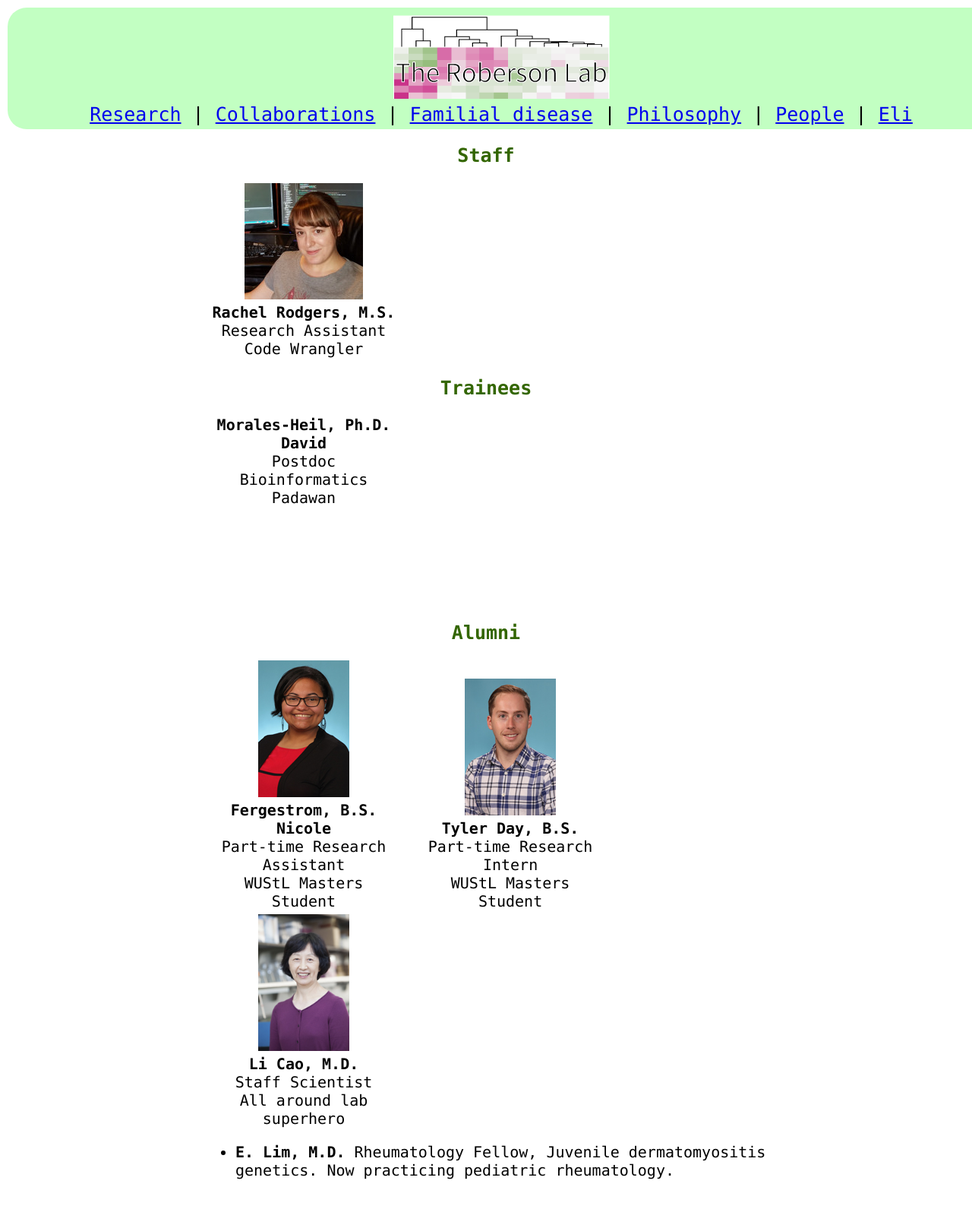
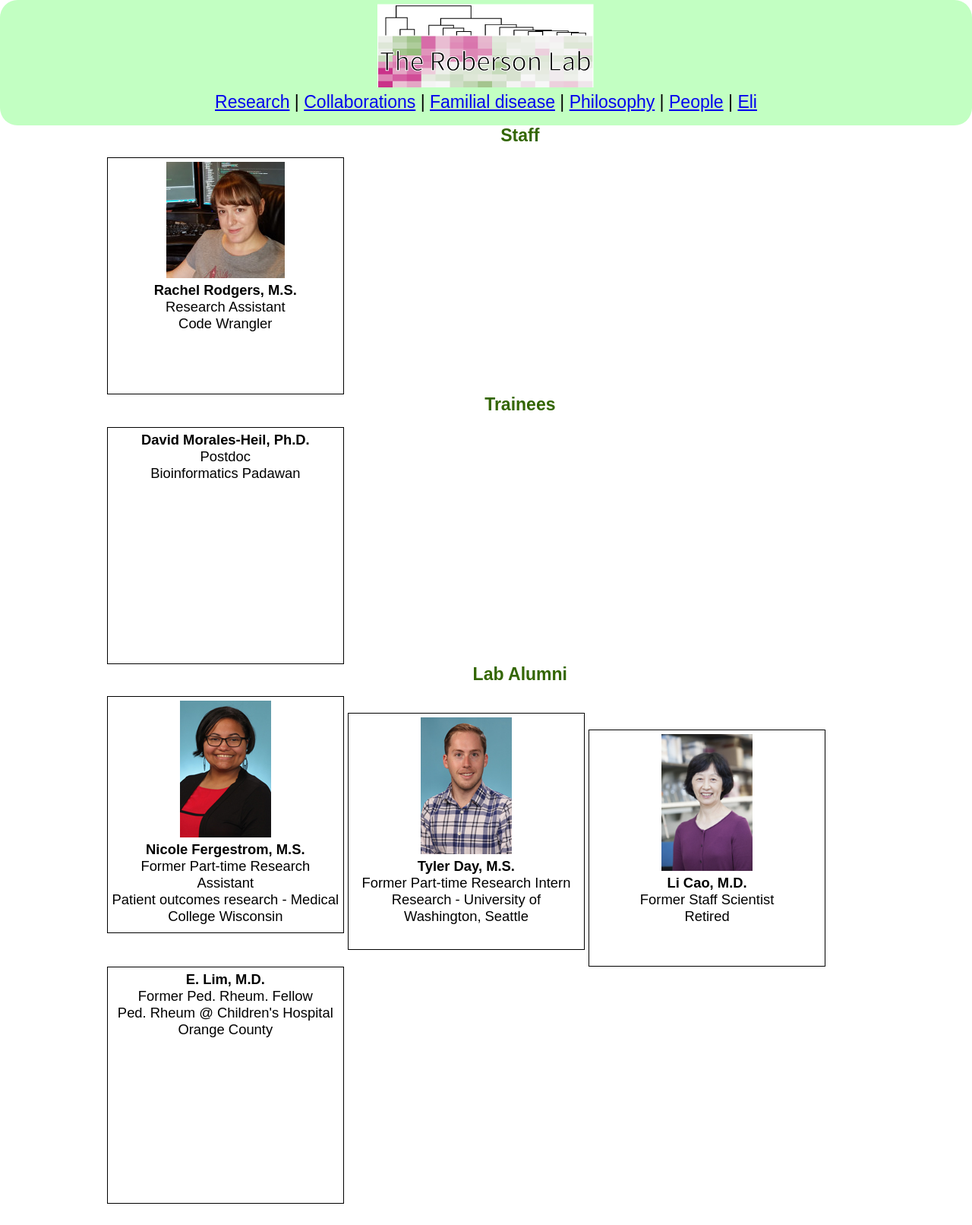
Before and after one commit to RobersonLab/RobersonLab.github.io, a Jekyll site: the page built from people.md, in a window 1280 px wide. Shown: the whole page at 76% size. Built offline with Jekyll 4.4.1, drawn with Linux system fonts in a browser that asks for light colours.

Commit message:
Updated the css to have properties based on screen size. Updated some pages to give consistency to the main content type that floats imgs on the left on some pages.

```diff
--- a/_includes/header.html
+++ b/_includes/header.html
@@ -8,6 +8,7 @@
 <meta name="author" content="Roberson Lab">
 {% if page.description %}<meta name="description" content="{{ page.description }}">{% endif %}
 <meta http-equiv="Content-type" content="text/html; charset=utf-8">
+<meta name="viewport" content="width=device-width, initial-scale=1">
 </head>
 
 <body>
--- a/_includes/main_sidebar.html
+++ b/_includes/main_sidebar.html
@@ -1,5 +1,5 @@
 <div id="sidebar">
-
+<br><br>
 <img src="images/pedigree.png" alt="autosomal dominant disease pedigree" width="124px" height="53px">
 
 <br><br>
--- a/css/main.css
+++ b/css/main.css
@@ -1,14 +1,12 @@
 body {
-font-family: "Source Sans Pro","Lucida Console",sans-serif;
-/*font-family: Georgia,"Times New Roman",serif;*/
-/*font-size: 100%;*/
-font-size: 1.25em;
+	font-family: sans-serif;
+	font-size: 0.90em;
 }
 
 
 h1, h2, h3, h4, h5, h6 {
-font-family: "Source Code Pro","Lucida Console","Verdana",sans-serif;
-font-size: 1.25em;
+	font-family: sans-serif;
+	font-size: 0.95em;
 }
 
 
@@ -34,51 +32,61 @@
 
 #header {
 	position: absolute;
-width: 100%;
-height: 140px;
+
+	text-align: center;
+	font-size: 1.0em;
+	background-color: #C2FFC2; /*#CCFF99;*/
+	border-radius: 1em;
+
+	width: 98%;
+	padding-left: 1%;
+	padding-right: 1%;
+
 	top: 0;
-right: 0;
 	left: 0;
-bottom: 140px;
+	height: 50px;
+	bottom: 50px;
+
+	padding-bottom: 5px;
+	padding-top: 0px;
+}
+
+#header img{
+	display: none;
+}
+
+#sidebar {
+	position: absolute;
 	text-align: center;
-font-size: 1.25em;
-background-color: #C2FFC2; /*#CCFF99;*/
-margin: 10px;
-padding: 10px;
-border-radius: 1em;
+
+	display:none;
+
+	top: 50px;
+	left: 0;
+
+	height: auto;
 }
 
 #maintext {
 	position: absolute;
-width: auto;
+
 	height: auto;
-top: 140px;
-left: 11em;
-right: 11em;
-margin: 2em;
-padding-top: 0.5em;
-padding-bottom: 1.5em;
-padding-left: 0.5em;
-padding-right: 0.5em;
-}
 
-#sidebar {
-position: absolute;
-width: 11em;
-height: auto;
-top: 140px;
+	top: 50px;
 	left: 0;
-right: 11em;
-margin: 2em;
-padding-top: 0.5em;
-padding-bottom: 1.5em;
-padding-left: 0.5em;
-padding-right: 0.5em;
-text-align: center;
+
+	max-width: 98%;
+
+	width: 98%;
+	padding-left: 1%;
+	padding-right: 1%;
+
+	padding-top: 5px;
+	padding-bottom: 5px;
 }
 
 li {
-margin-bottom: 1.5em;
+	margin-bottom: 1.0em;
 }
 
 span.reverse {
@@ -87,11 +95,115 @@
 }
 
 #people {
-width: 250px;
-height: 250px;
-/*border: solid 1px black;*/
+	width: 300px;
+	height: 300px;
+	border: solid 1px black;
 	display: inline-block;
 	padding: 5px;
-/*margin: 0 auto;*/
+	/* /*margin: 0 auto;*/
 	text-align: center;
 }
+
+@media only screen and (min-width: 700px){
+	body {
+		font-size: 1.15em;
+	}
+
+	h1, h2, h3, h4, h5, h6 {
+		font-size: 1.25em;
+	}
+
+	#header img {
+		display: inline;
+	}
+
+	#header {
+		font-size: 1.25em;
+
+		height: 155px;
+		bottom: 155px;
+
+		padding-top: 5px;
+	}
+
+	#sidebar{
+		top: 155px;
+		min-width: 160px;
+		width: 7%;
+		padding-left: 1%;
+		padding-right: 1%;
+		padding-top: 10px;
+		padding-bottom: 10px;
+	}
+
+	#maintext {
+		top: 155px;
+		left: 10%;
+
+		max-width: 85%;
+		padding-left: 1%;
+		padding-right: 1%;
+
+		padding-top: 10px;
+		padding-bottom: 10px;
+	}
+
+	li {
+		margin-bottom: 1.35em;
+	}
+}
+
+@media only screen and (min-width: 1400px) {
+	body {
+		font-size: 1.20em;
+	}
+
+	h1, h2, h3, h4, h5, h6 {
+		font-size: 1.30em;
+	}
+
+	#header {
+		font-size: 1.35em;
+	}
+
+	#sidebar {
+		display: inline;
+		padding-top: 15px;
+		padding-bottom: 15px;
+	}
+
+	#maintext {
+		padding-top: 15px;
+		padding-bottom: 15px
+	}
+
+/*	.people {
+		margin-right: 5%;
+		margin-bottom: 5%;
+		height: 250px;
+
+		@media (max-width: 800px) {
+			width: 33.33%;
+
+			&:nth-child(3n) {
+				margin-right: 0;
+			}
+		}
+
+		@media (min-width: 800px) and (max-width: 1200px) {
+			width: 21.25%;
+
+			&:nth-child (4n) {
+				margin-right: 0;
+			}
+		}
+
+		@media (min-width: 1200px) {
+			width: 16%;
+
+			&:nth-child (5n) {
+				margin-right: 0;
+			}
+		}
+	}*/
+}
--- a/people.md
+++ b/people.md
@@ -15,6 +15,7 @@
 Code Wrangler
 </div>
 
+<br>
 <h1 id="h1nopad" class="center">Trainees</h1>
 
 <div id="people">
@@ -24,33 +25,38 @@
 </div>
 
 <!--
+<br>
 <h1 id="h1nopad" class="center">Bio&#91;informatics&#124;statistics&#93; Masters Trainees</h1>
 -->
 
-<h1 class="center">Alumni</h1>
+<br>
+<h1 id="h1nopad" class="center">Lab Alumni</h1>
+
 <div id="people">
 <img src="images/people/nfergestrom_website_small.jpg" alt="N. Fergestrom's lab picture" width="120px" height="180px"><br>
-<span class="reverse"> <strong>.S.B ,mortsegreF elociN</strong> </span><br>
-Part-time Research Assistant<br>
-WUStL Masters Student
+<span class="reverse"> <strong>.S.M ,mortsegreF elociN</strong> </span><br>
+Former Part-time Research Assistant<br>
+Patient outcomes research - Medical College Wisconsin
 </div>
 
 <div id="people">
 <img src="images/people/tday_website_small.jpg" alt="T. Day's lab picture" width="120px" height="180px"><br>
-<span class="reverse"> <strong>.S.B ,yaD relyT</strong></span><br>
-Part-time Research Intern<br>
-WUStL Masters Student
+<span class="reverse"> <strong>.S.M ,yaD relyT</strong></span><br>
+Former Part-time Research Intern<br>
+Research - University of Washington, Seattle
 </div>
 
 <div id="people">
 <img src="images/people/lcao_website_small.jpg" alt="L. Cao's lab picture" width="120px" height="180px"><br>
 <span class="reverse"> <strong>.D.M ,oaC iL</strong> </span><br>
-Staff Scientist<br>
-All around lab superhero
+Former Staff Scientist<br>
+Retired
 </div>
 
-<ul>
-<li><span class="reverse"> <strong>.D.M ,miL .E</strong></span> Rheumatology Fellow, Juvenile dermatomyositis genetics. Now practicing pediatric rheumatology.</li>
-</ul>
+<div id="people">
+<span class="reverse"> <strong>.D.M ,miL .E</strong></span><br>
+Former Ped. Rheum. Fellow<br>
+Ped. Rheum @ Children's Hospital Orange County
+</div>
 
 </div>
```
Also changed, not shown: eli.md (+3 -4 lines), index.md (+1 -1 lines). Lines whose indentation alone changed are shown as unchanged.
